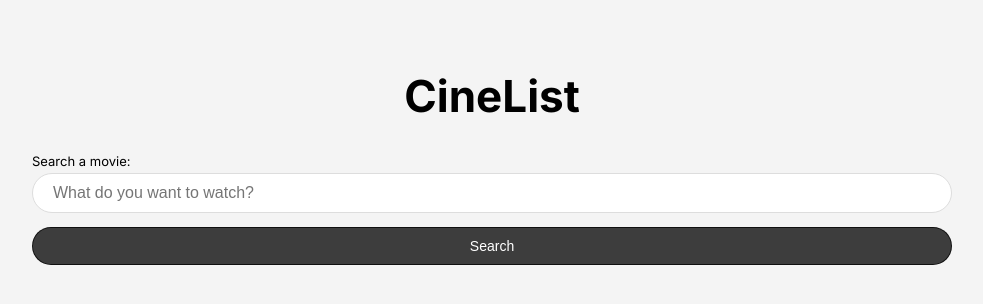
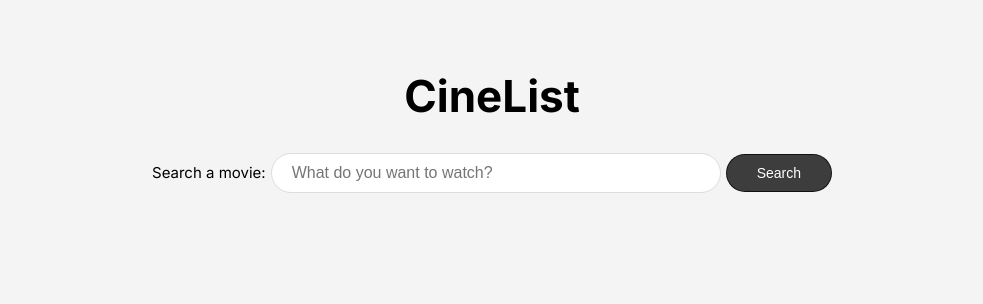
Before and after one commit to OrcunGokoluk/cinelist, a React (Vite) app: page / in a window 1280 px wide. Shown: the top 304 px of the page, without its empty margins (148-1131 px from the left). Built offline with nearby package versions, Linux system fonts and the light colour scheme; a web font is replaced by a local one.

Commit message:
add-movie-cards

```diff
--- a/package.json
+++ b/package.json
@@ -10,6 +10,7 @@
     "preview": "vite preview"
   },
   "dependencies": {
+    "dotenv": "^16.4.7",
     "react": "^19.0.0",
     "react-dom": "^19.0.0",
     "react-router-dom": "^7.3.0"
--- /dev/null
+++ b/src/components/MovieCard.jsx
@@ -0,0 +1,20 @@
+import React from 'react'
+
+function MovieCard( {image, overview, title, imdb}) {
+  return (
+    <>
+    <article className='poster-card'>
+        <img className='poster-image' src={`${image}`}/>
+        <section className='description'>
+            <p className='secondary-title'>{title}</p>
+            <p className='overview'>{overview.slice(0,250)+"..."}</p>
+            <p className='imdb'>imdb:{imdb}</p>
+
+        </section>
+    </article>
+
+    </>
+  )
+}
+
+export default MovieCard
--- a/src/components/Searchbar.jsx
+++ b/src/components/Searchbar.jsx
@@ -1,13 +1,43 @@
 import React from 'react'
+import MovieCard from './MovieCard';
 
 function Searchbar() {
+const [moviedata, setData] = React.useState([])
+
+ async function searchMovies(formData) {
+
+  const movieName = formData.get("query")
+  const apiKey = import.meta.env.VITE_API_KEY;
+  console.log(apiKey)
+
+  const url = `https://api.themoviedb.org/3/search/movie?api_key=${apiKey}&language=en-US&query=${movieName}&page=1&include_adult=false`
+
+  try{
+    const res = await fetch(url)
+    const data = await res.json();
+    console.log(data.results)
+    setData(data.results)
+
+  }catch(err){
+    console.error(err)
+  }
+
+
+ }
+
+
   return (
     <>
-        <form className="search-form" action="">
+        <form className="search-form" action={searchMovies}>
             <label className="label" htmlFor="query">Search a movie:</label>
             <input type="text" name="query" placeholder='What do you want to watch?' />
             <button type="submit">Search</button>
         </form>
+
+        {
+         moviedata ? moviedata.map(data=><MovieCard image={"https://image.tmdb.org/t/p/w500/"+ data.poster_path}
+         overview={data.overview} title={data.title}/>):""
+        }
 
     </>
   )
--- a/src/css/App.css
+++ b/src/css/App.css
@@ -1,7 +1,9 @@
+
+
 .search-form{
     display:flex;
     flex-direction: column;
-    gap: 0.4rem;
+    gap: 0.5rem;
 }
 .search-form label{
     font-size: 1.3rem;
@@ -12,7 +14,6 @@
     line-height: 2.8rem;
     border-radius: 20px;
     border: 1px solid #ddd;
-    margin-bottom: 1rem;
 }
 
 .search-form button{
@@ -28,3 +29,27 @@
 .search-form button:hover {
     background-color: rgba(0,0,0,0.85);
 }
+
+.poster-card{
+    display: flex;
+    flex-direction: column;
+    width: 30rem;
+    margin-bottom: 1rem;
+}
+@media (min-width:786px){
+    .search-form{
+        flex-direction: row;
+        align-items: center;
+        justify-content: center;
+        width: 100%;
+    }
+    .search-form label{
+        font-size: 1.5rem;
+    }
+    .search-form input{
+        min-width: 45rem;
+    }
+    .search-form button{
+        padding:1rem 3rem
+    }
+}
--- a/src/css/index.css
+++ b/src/css/index.css
@@ -28,3 +28,8 @@ small{
     font-size:4.4rem;
     text-align: center;
 }
+.secondary-title{
+    font-size:2rem;
+    font-weight: 600;
+    text-align: center;
+}
```
Also changed, not shown: src/layouts/MainLayout.jsx (added, +12 -0 lines), 2 other files (tests, documents, lock files or other folders).
